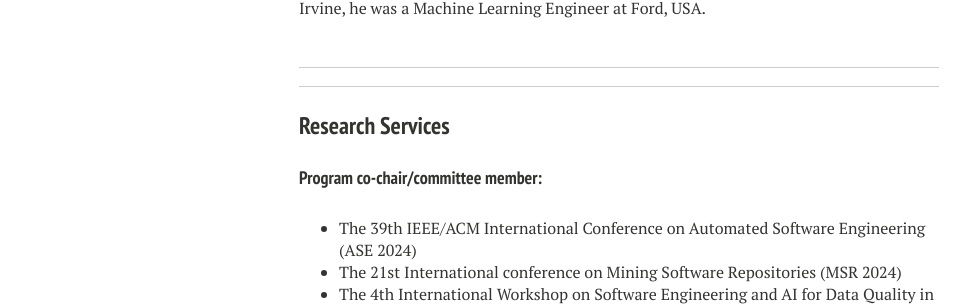
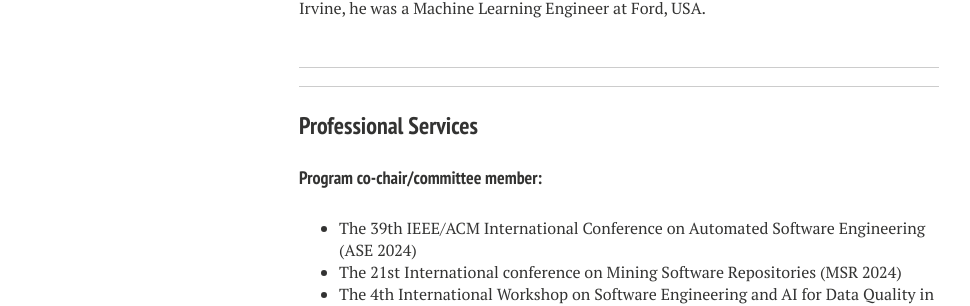
Before and after one commit to Jirigesi/Jirigesi.github.io, a Jekyll site: the page built from index.md, in a window 1280 px wide. Shown: the part 534-840 px from the top of the page, without its empty margins (21-991 px from the left). Built offline with Jekyll 4.4.1, drawn with Linux system fonts in a browser that asks for light colours; nearby versions of some CDN libraries; comment, search, counter and statistics services are not loaded.

Commit message:
Update index.md

```diff
--- a/index.md
+++ b/index.md
@@ -26,7 +26,7 @@ My journey into the world of machine learning and AI began during my PhD studies
 
 ---
 
-### Research Services
+### Professional Services
 
 #### Program co-chair/committee member:
 - The 39th IEEE/ACM International Conference on Automated Software Engineering (ASE 2024)
```
